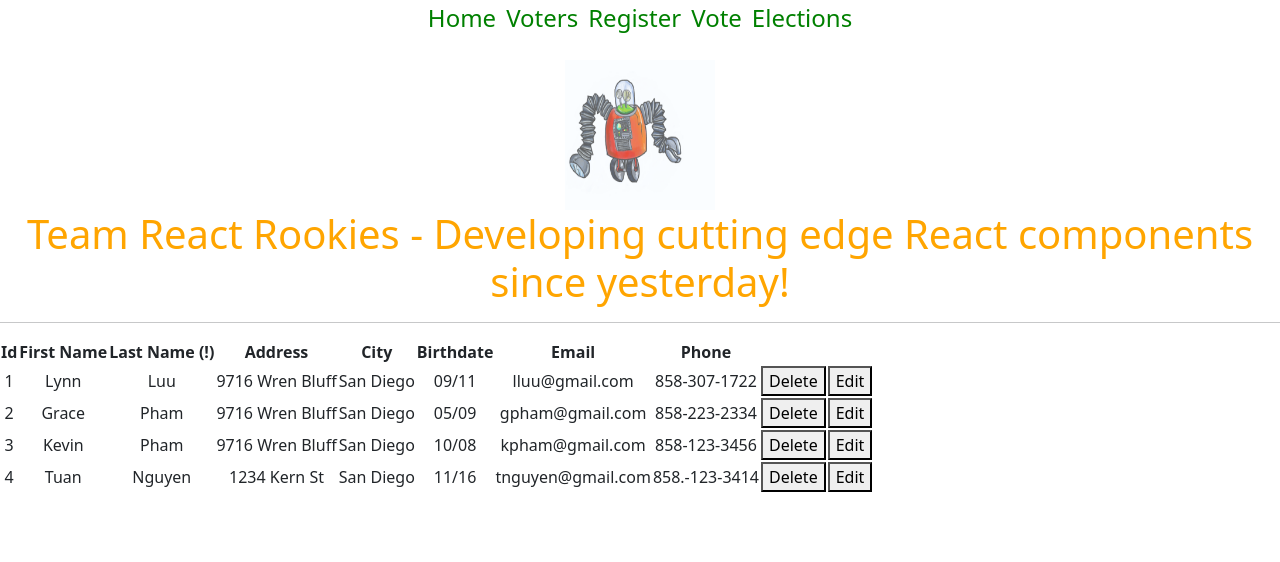
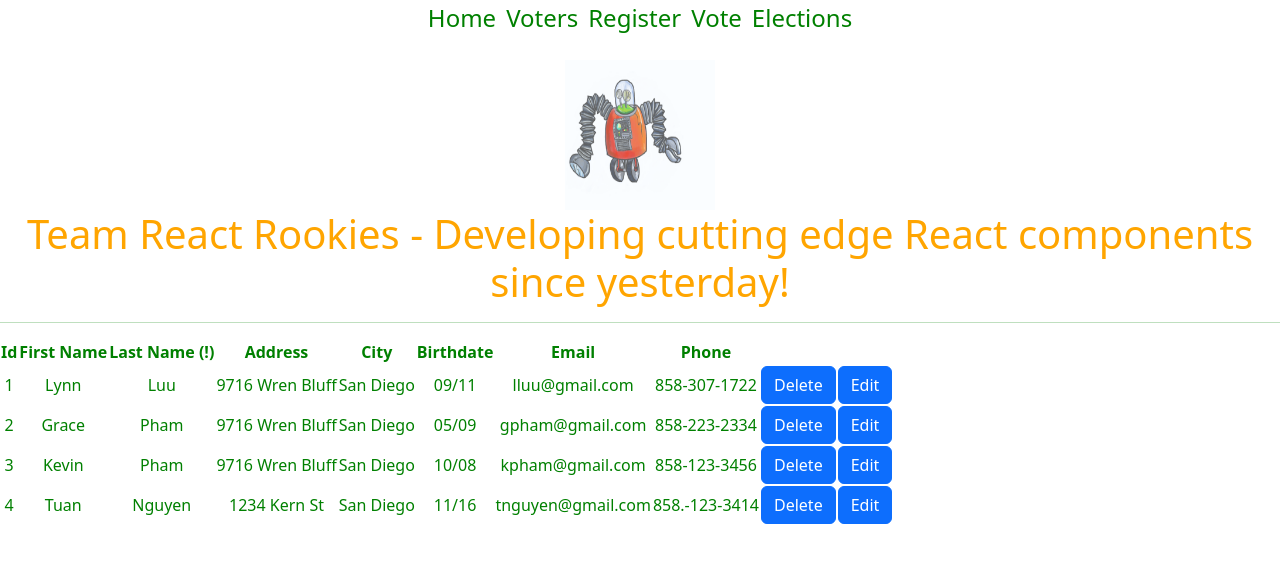
Before and after one commit to agermenos/bootcamp, a React (Create React App) app: page /voters in a window 1280 px wide. Shown: the top 562 px of the page. Built offline with nearby package versions, Linux system fonts and the light colour scheme; data requests are answered from the project's data file.

Commit message:
Color and button updates

```diff
--- a/src/App.css
+++ b/src/App.css
@@ -1,5 +1,6 @@
 .App {
   text-align: center;
+  color: green;
 }
 
 .App-logo {
--- a/src/components/BallotViewRow.js
+++ b/src/components/BallotViewRow.js
@@ -1,4 +1,5 @@
 import React from 'react';
+import 'bootstrap/dist/css/bootstrap.min.css';
 
 function BallotViewRow  ({ballotRow }) {
     function handleVote ()
@@ -11,7 +12,7 @@ function BallotViewRow  ({ballotRow }) {
         <tr>
             <td>{ballotRow.id}</td>
             <td>{ballotRow.description}</td>
-            <td><button onClick={handleVote}>Vote</button></td>
+            <td><button className="btn btn-primary" onClick={handleVote}>Vote</button></td>
         </tr>
     )
 }
--- a/src/components/RegEditRow.js
+++ b/src/components/RegEditRow.js
@@ -1,4 +1,5 @@
 import { useState } from 'react';
+import 'bootstrap/dist/css/bootstrap.min.css';
 
 export default function RegEditRow({ regRow, onSave  }) {
   let [regForm, setRegForm] = useState(regRow);
@@ -26,7 +27,7 @@ export default function RegEditRow({ regRow, onSave  }) {
         <td><input type="text" name="birthdate" value={regForm.birthdate} onChange={handleChange}/></td>
         <td><input type="text" name="email" value={regForm.email} onChange={handleChange}/></td>
         <td><input type="text" name="phone" value={regForm.phone} onChange={handleChange}/></td>
-        <td><button type="button" onClick={() => save(regForm)}>Save</button></td>
+        <td><button className="btn btn-primary" type="button" onClick={() => save(regForm)}>Save</button></td>
     </tr>
   );
 }
--- a/src/components/RegForm.js
+++ b/src/components/RegForm.js
@@ -1,5 +1,7 @@
 import React from 'react';
 import { useState } from 'react';
+import 'bootstrap/dist/css/bootstrap.min.css';
+
 
 function RegForm ({onSave})
 {
@@ -38,7 +40,7 @@ function RegForm ({onSave})
           <label>Birthdate:</label><input type="text" name="birthdate" value={regForm.birthdate} onChange={handleChange}/><br />
           <label>Email:</label><input type="text" name="email" value={regForm.email} onChange={handleChange}/><br />
           <label>Phone:</label><input type="text" name="phone" value={regForm.phone} onChange={handleChange}/><br /><br />
-          <button onClick={handleAdd}>Complete Registration</button>
+          <button className="btn btn-primary" onClick={handleAdd}>Complete Registration</button>
     </div>
   )
 }
--- a/src/components/RegViewRow.js
+++ b/src/components/RegViewRow.js
@@ -1,4 +1,5 @@
 import React from 'react';
+import 'bootstrap/dist/css/bootstrap.min.css';
 
 function RegViewRow  ({regRow, onDelete, onEdit }) {
     function handleDelete ()
@@ -21,8 +22,8 @@ function RegViewRow  ({regRow, onDelete, onEdit }) {
             <td>{regRow.birthdate}</td>
             <td>{regRow.email}</td>
             <td>{regRow.phone}</td>
-            <td><button onClick={handleDelete}>Delete</button></td>
-            <td><button onClick={handleEdit}>Edit</button></td>
+            <td><button className="btn btn-primary" onClick={handleDelete}>Delete</button></td>
+            <td><button className="btn btn-primary" onClick={handleEdit}>Edit</button></td>
         </tr>
     )
 }
```
